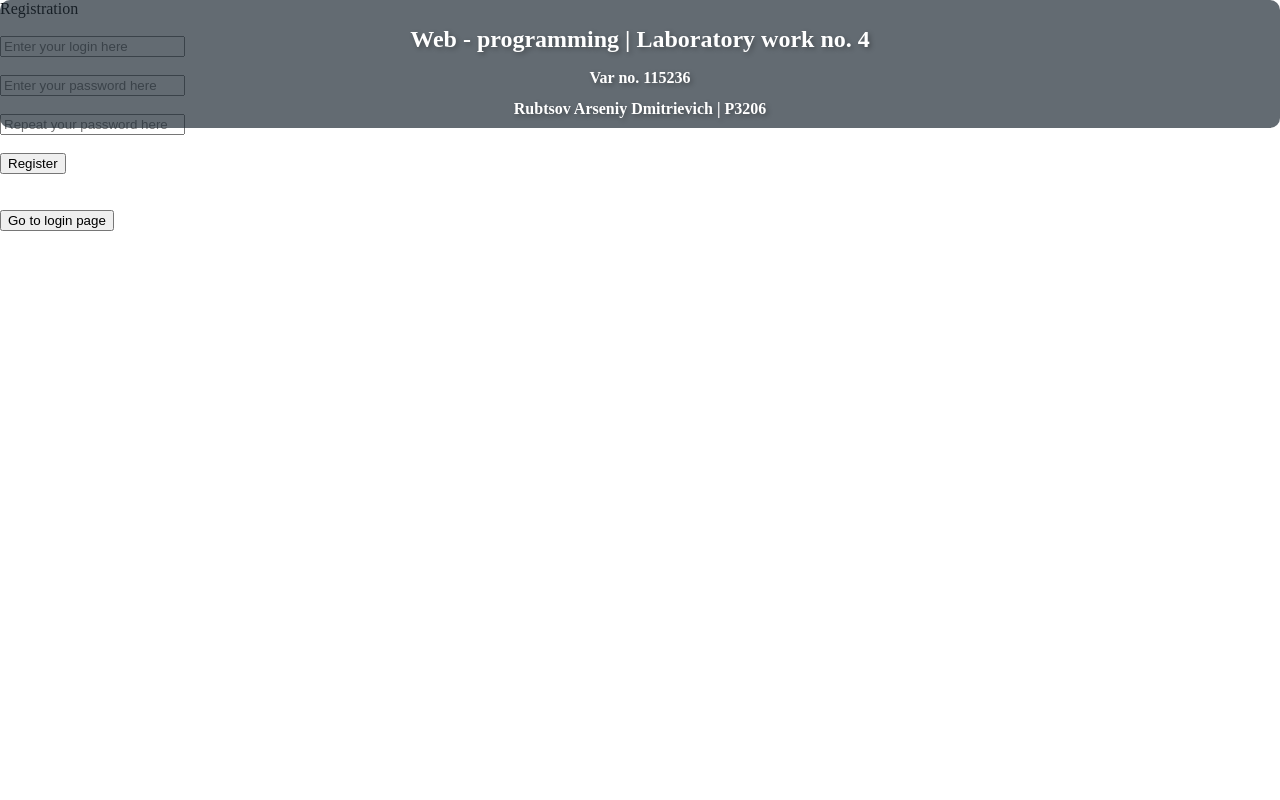
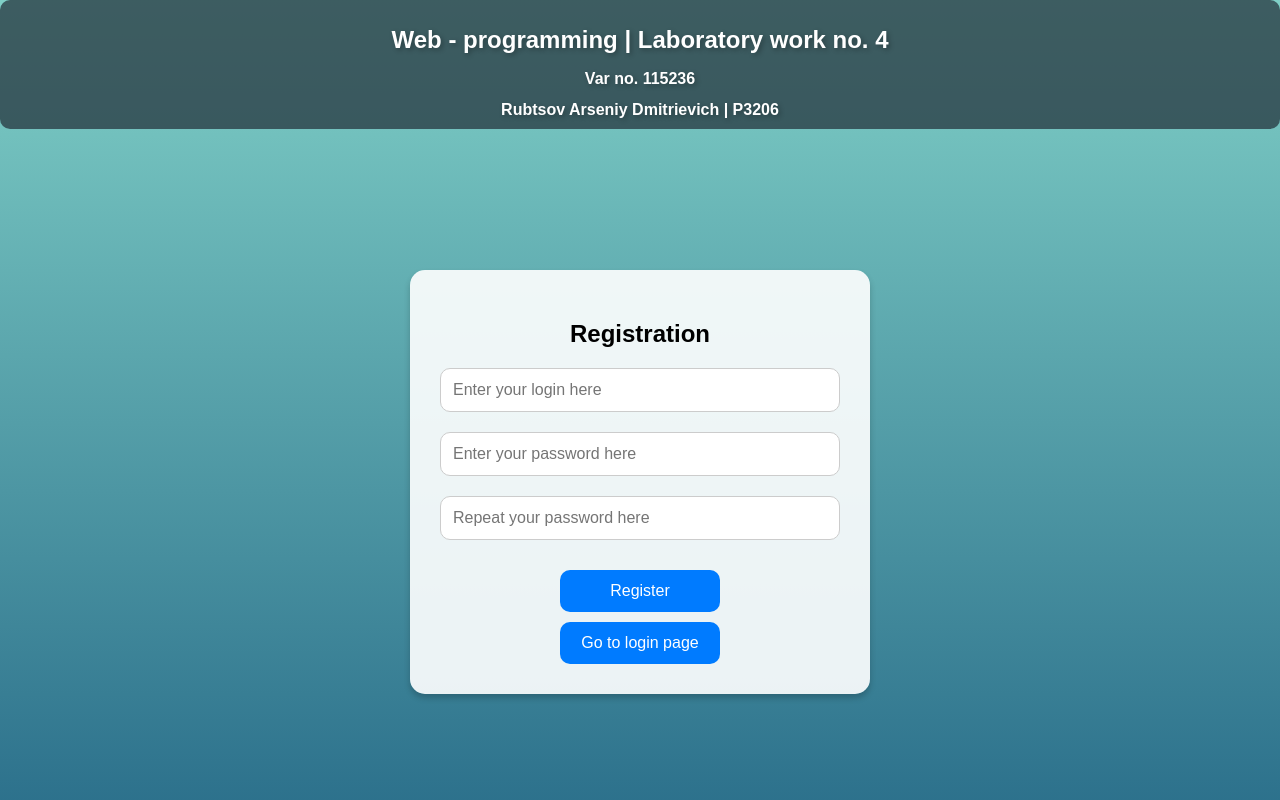
Before and after one commit to arseeenyyy/web4, a React (Create React App) app in the folder frontend/: page /register in a window 1280 px wide. Shown: the top 800 px of the page. Built offline with nearby package versions, Linux system fonts and the light colour scheme.

Commit message:
fix register page

```diff
--- a/frontend/src/components/RegisterPage.jsx
+++ b/frontend/src/components/RegisterPage.jsx
@@ -1,7 +1,7 @@
 import React, { useState, useEffect } from "react";
 import { useNavigate, Link } from "react-router-dom";
 import Header from "./Header";
-import kitty from '../images/kitty2.gif'
+import kitty from '../images/kitty2.gif';
 
 const validateForm = (login, password, repeat_password) => {
     const errors = {};
@@ -12,8 +12,8 @@
         errors.password = 'Please enter password';
     } else if (password.length < 5) {
         errors.password = 'Password must be 6 characters or longer';
-    } else if(password != repeat_password) {
-        errors.password = 'Passwords dont match';
+    } else if (password !== repeat_password) {
+        errors.password = 'Passwords don’t match';
     }
     return errors;
 };
@@ -30,23 +30,20 @@
 
     useEffect(() => {
         if (localStorage.getItem("id") != null) navigate("/main");
-    })
-    const onButtonClick = async(e) => {
+    }, [navigate]);
+
+    const onButtonClick = async (e) => {
         e.preventDefault();
         setLoginError('');
         setPasswordError('');
         setErrorMessage('');
 
         const errors = validateForm(login, password, repeat_password);
-        if (errors.login)
-            setLoginError(errors.login);
+        if (errors.login) setLoginError(errors.login);
         if (errors.password) setPasswordError(errors.password);
         if (Object.keys(errors).length > 0) return;
 
-        const requestData = {
-            login: login,
-            password: password,
-        };
+        const requestData = { login, password };
         try {
             const response = await fetch('http://localhost:8080/web4/register', {
                 method: 'POST',
@@ -56,8 +53,6 @@
                 body: JSON.stringify(requestData),
             });
             const result = await response.json();
-            console.log(response);
-            console.log(result);
             if (response.ok) {
                 localStorage.setItem("id", result.message);
                 navigate('/main');
@@ -68,60 +63,58 @@
             setErrorMessage("Network error: " + error);
         }
     };
+
     return (
-        <div>
+        <div className="registration-page">
             <Header />
-            <div className={'mainContainer'}>
-                <div className={'titleContainer'}>
-                    <div>Registration</div>
+            <div className="form-container">
+                <div className="title-container">
+                    <h2>Registration</h2>
                 </div>
-                <br />
-                <div className={'inputContainer'}>
+                <div className="input-container">
                     <input
                         value={login}
                         placeholder="Enter your login here"
                         onChange={(ev) => setLogin(ev.target.value)}
-                        className={'inputBox'}
+                        className="input-box"
                     />
-                    <label className='errorLabel'>{loginError}</label>
+                    <label className="error-label">{loginError}</label>
                 </div>
-                <br />
-                <div className={'inputContainer'}>
+                <div className="input-container">
                     <input
                         type="password"
                         value={password}
                         placeholder="Enter your password here"
                         onChange={(ev) => setPassword(ev.target.value)}
-                        className={'inputBox'}
+                        className="input-box"
                     />
                 </div>
-                <br />
-                <div className={'inputContainer'}>
+                <div className="input-container">
                     <input
                         type="password"
                         value={repeat_password}
                         placeholder="Repeat your password here"
                         onChange={(ev) => setRepeat_password(ev.target.value)}
-                        className={'inputBox'}
+                        className="input-box"
                     />
-                    <label className="errorLabel">{passwordError}</label>
+                    <label className="error-label">{passwordError}</label>
                 </div>
-                <br />
-                <div className={'inputContainer'}>
-                    <input  className={'inputButton'} type="button" onClick={onButtonClick} value={'Register'}/>
+                <div className="button-container">
+                    <input
+                        className="input-button"
+                        type="button"
+                        onClick={onButtonClick}
+                        value="Register"
+                    />
                 </div>
-                <br />
-                <div className={'inputContainer'}><label className='errorLabel'>{errorMessage}</label></div>
-                <br />
-                <div className={'inputContainer'}>
-                    <Link to='/'>
-                        <button className={'inputButton'}>Go to login page</button>
-                    </Link>
-                </div>
+                <label className="error-label">{errorMessage}</label>
+                <Link to="/">
+                    <button className="input-button">Go to login page</button>
+                </Link>
             </div>
+            <img src={kitty} alt="" />
         </div>
-    )
-}
-
+    );
+};
 
 export default Register;
```
